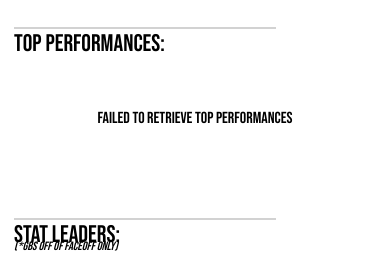
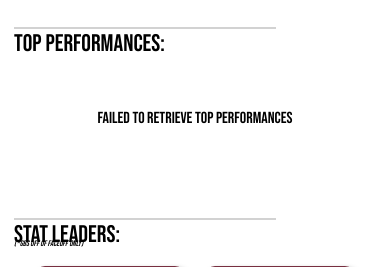
Before and after one commit to wcouture/FO-Stats-PHP, a PHP site: page / in a window 390 px wide. Shown: the part 657-924 px from the top of the page. Run offline with PHP 8.4, Linux system fonts and the light colour scheme; data that the repository does not hold is empty; some libraries are stand-ins or nearby versions.

Commit message:
Creates css class for stats disclaimer and mobile styling

```diff
--- a/css/home.css
+++ b/css/home.css
@@ -122,6 +122,12 @@
     border-bottom: 2px solid white;
 }
 
+.gb-stat-disclaimer {
+    font-size: 10pt;
+    font-style: italic;
+    margin-top: -10px;
+}
+
 @media screen and (max-width: 500px) {
     .stat-leader-name {
         font-size: 20pt;
@@ -137,6 +143,9 @@
     }
     .section-header {
         font-size: 18pt;
+    }
+    .gb-stat-disclaimer {
+        font-size: 6pt;
     }
 }
 
--- a/index.php
+++ b/index.php
@@ -97,7 +97,7 @@
 
 <!-- Stat leaders -->
 <div class="section-header">
-    Stat Leaders: <p style="margin-top: -10px; font-size: 9pt; font-style: italic;">(*GBs off of faceoff only)</p>
+    Stat Leaders: <p class="gb-stat-disclaimer">(*GBs off of faceoff only)</p>
 </div>
 <div class="row" >
     <?php
```
